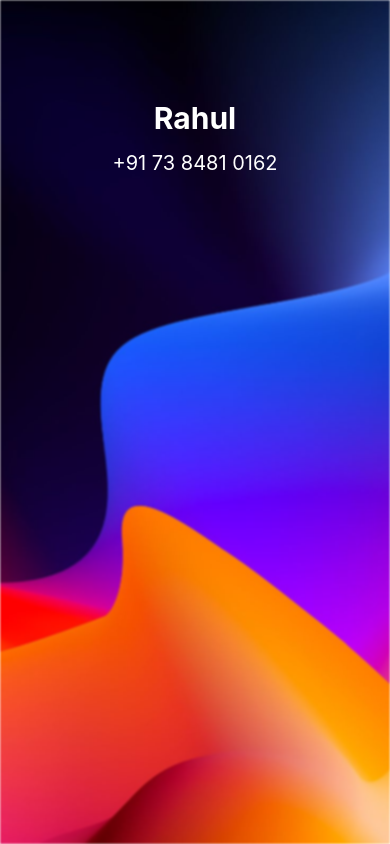
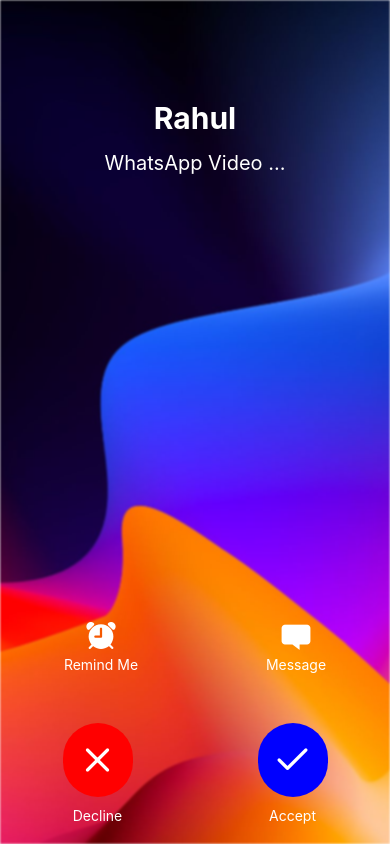
Before and after one commit to koushikm8926/VideoCalling-App, a React Native app: screen / in a window 390 px wide. Built offline with nearby package versions, Linux system fonts and the light colour scheme.

Commit message:
Incoming call screen ui done

```diff
--- a/src/screens/IncomingCall Screen/index.js
+++ b/src/screens/IncomingCall Screen/index.js
@@ -1,13 +1,45 @@
 import { StyleSheet, Text, View, ImageBackground } from 'react-native'
 import React from 'react'
 import ios_bg from '../../../assets/Images/ios_bg.jpg'
+import Ionicons from 'react-native-vector-icons/Ionicons';
+import Entypo from 'react-native-vector-icons/Entypo';
+import Feather from 'react-native-vector-icons/Feather';
 
 const IncomingCallScreen = () => {
   return (
 
       <ImageBackground source={ios_bg} style={styles.bg} resizeMode='cover'  blurRadius={1}>
         <Text style={styles.name}>Rahul</Text>
-        <Text style={styles.phoneNumber}>+91 73 8481 0162</Text>
+        <Text style={styles.phoneNumber}>WhatsApp Video ...</Text>
+
+        <View style={[styles.row, {marginTop:'auto'}]}>
+          <View style={styles.IconsContainer}>
+              <Ionicons name="alarm" color="white" size={36} />
+              <Text style={styles.iconText}>Remind Me</Text>
+          </View>
+          <View style={styles.IconsContainer}>
+               <Entypo name="message" color="white" size={36} />
+               <Text style={styles.iconText}>Message</Text>
+          </View>
+        </View>
+
+
+        <View style={styles.row}>
+          <View style={styles.IconsContainer}>
+            <View style={styles.IconButtonContainer}>
+              <Feather name="x" color="white" size={40} />
+            </View>
+            <Text style={styles.iconText}>Decline</Text>
+          </View>
+          <View style={styles.IconsContainer}>
+            <View style={[styles.IconButtonContainer, {backgroundColor:'blue'}]}>
+               <Feather name="check" color="white" size={40} />
+            </View>
+            <Text style={styles.iconText}>Accept</Text>
+          </View>
+        </View>
+
+
       </ImageBackground>
 
   )
@@ -31,6 +63,25 @@
   width:'100%',
   flex:1,
   alignItems:'center',
+},
+row:{
+  flexDirection:'row',
+  width:'100%',
+  justifyContent:'space-around',
+},
+IconsContainer:{
+  alignItems:'center',
+  marginVertical:20,
+},
+iconText:{
+  color:'white'
+},
+IconButtonContainer:{
+  backgroundColor:'red',
+  padding:15,
+  borderRadius:50,
+  margin:10,
 }
+
 })
 export default IncomingCallScreen
```
